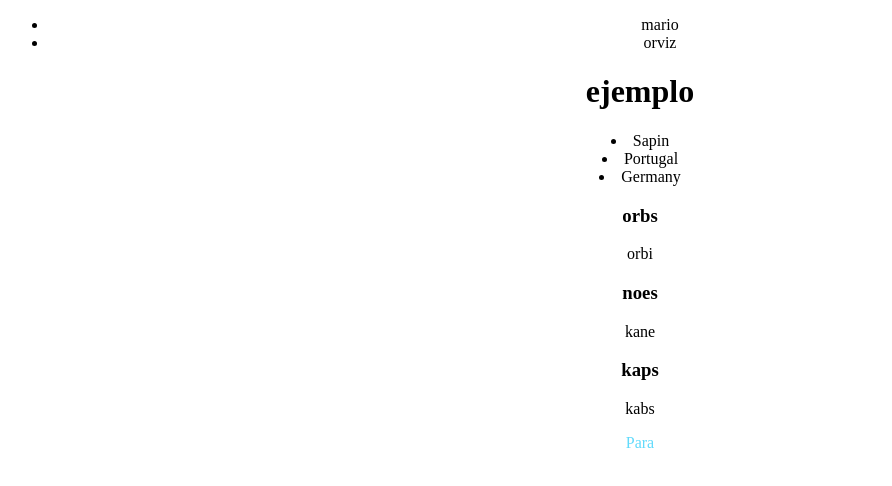
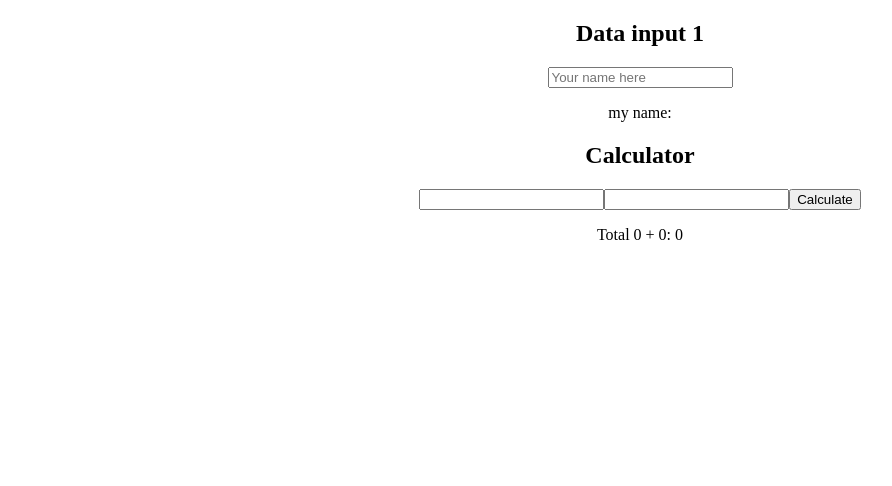
Before and after one commit to uo295180/reactTaskManager, a React (Create React App) app: page / in a window 1280 px wide. Shown: the top 486 px of the page, without its empty margins (0-892 px from the left). Built offline with nearby package versions, Linux system fonts and the light colour scheme.

Commit message:
7.2 entrada de datos finnished

```diff
--- a/src/App.js
+++ b/src/App.js
@@ -1,30 +1,46 @@
 import './App.css';
+import {useState, useRef, useEffect} from "react"
 
 function App() {
-  let name = "mario"
-  let surname = "orviz"
-  let validUser = true
-  let countries = ["Sapin","Portugal","Germany"]
-  let objectList = [{ name: "orbs", surname: "orbi" }, { name: "noes", surname: "kane"}, {name: "kaps", surname: "kabs"}]
-  let exampleJSX = <h1>ejemplo</h1>
+  let [name, setName] = useState();
+
+  let [num1, setNum1] = useState(0);
+  let [num2, setNum2] = useState(0);
+  let [total, setTotal] = useState(0);
+
+  useEffect(() => {
+    setTotal(num1+num2)
+  }, [num1, num2])
+
+  let onChangeInput = (e) => {
+    setName(e.currentTarget.value)
+    console.log("onChangeInput " + e.currentTarget.value)
+  }
+
+  let onChangeNumber1 = (e) => {
+    setNum1(parseFloat(e.currentTarget.value))
+  }
+
+  let onChangeNumber2 = (e) => {
+    setNum2(parseFloat(e.currentTarget.value))
+  }
+
+  let onClickCalculate= () => {
+    setTotal(num1+num2)
+  }
 
   return (
     <>
       <div className="App">
-        { validUser === true ?
-          <ul>
-            <li>{name}</li>
-            <li>{surname}</li>
-          </ul>
-          : <p>No info</p>
-        }
-        {exampleJSX}
-        { countries.map(e => <li>{e}</li>) }
-        { objectList.map( ob => <div>
-          <h3>{ob.name}</h3>
-          <p>{ob.surname}</p>
-        </div>)}
-        <p className="testStyle">Para</p>
+        <h2>Data input 1</h2>
+        <input type="text" placeholder='Your name here' onChange={onChangeInput}/>
+        <p>my name: {name}</p>
+
+        <h2>Calculator</h2>
+        <input type="number" onChange={onChangeNumber1}></input>
+        <input type="number" onChange={onChangeNumber2}></input>
+        <button onClick={onClickCalculate}>Calculate</button>
+        <p>Total {num1} + {num2}: {total}</p>
       </div>
     </>
   );
```
